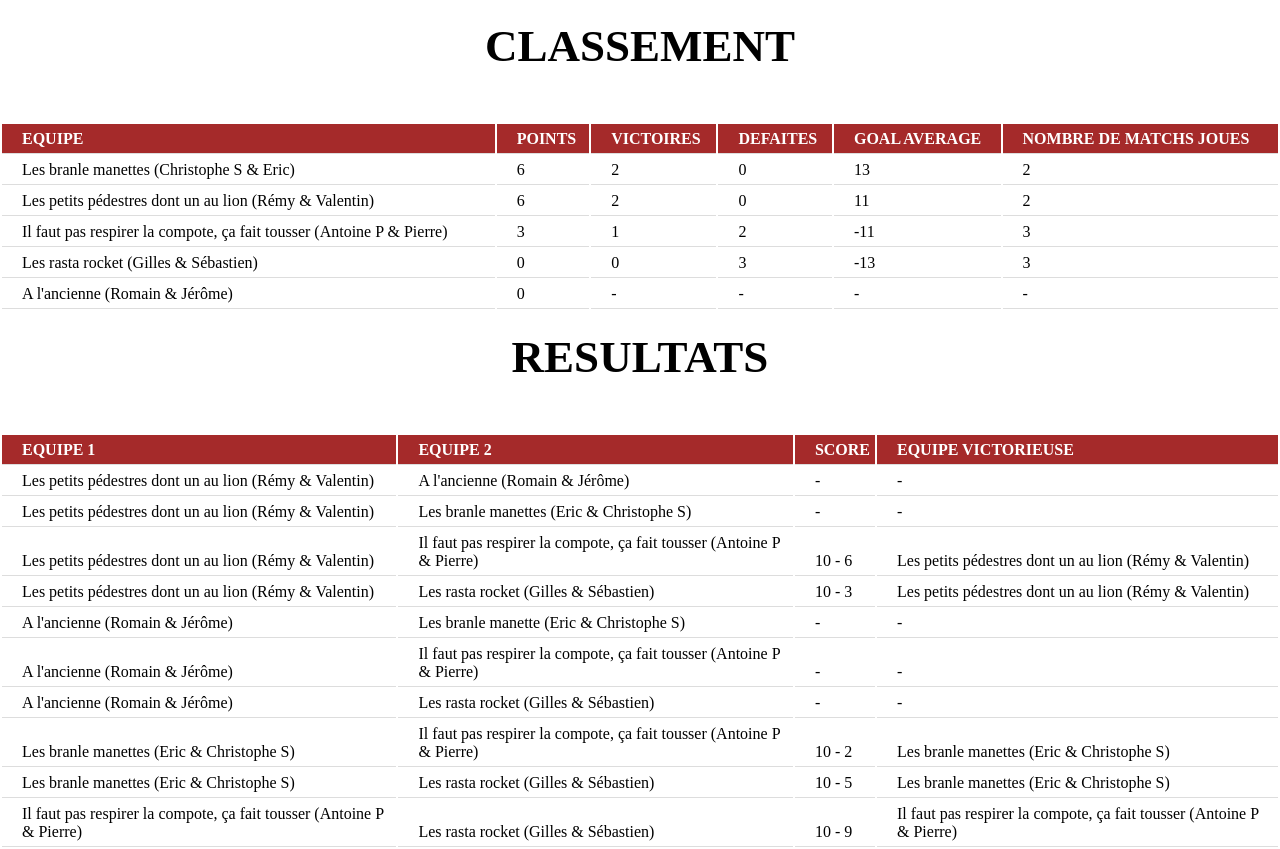
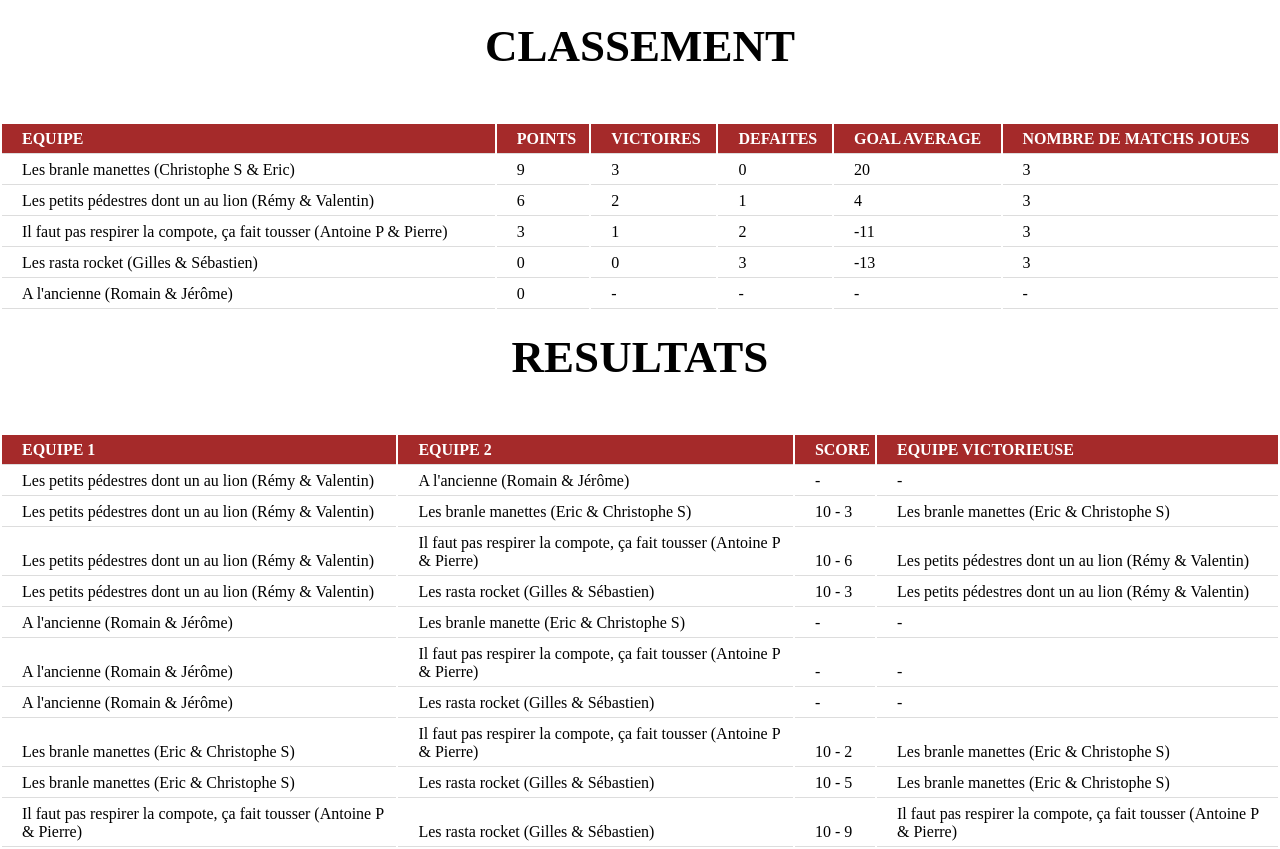
Before and after one commit to vadumont/babyfoot, a PHP site: page /poule_a.php in a window 1280 px wide. Shown: the part 190-1039 px from the top of the page. Run offline with PHP 8.4, Linux system fonts and the light colour scheme.

Commit message:
évolution score

```diff
--- a/poule_a.php
+++ b/poule_a.php
@@ -18,19 +18,19 @@
                     </tr>
                     <tr>
                         <td>Les branle manettes (Christophe S & Eric)</td>
-                        <td>6</td>
-                        <td>2</td>
+                        <td>9</td>
+                        <td>3</td>
                         <td>0</td>
-                        <td>13</td>
-                        <td>2</td>
+                        <td>20</td>
+                        <td>3</td>
                     </tr>
                     <tr>
                         <td>Les petits pédestres dont un au lion (Rémy & Valentin)</td>
                         <td>6</td>
                         <td>2</td>
-                        <td>0</td>
-                        <td>11</td>
-                        <td>2</td>
+                        <td>1</td>
+                        <td>4</td>
+                        <td>3</td>
                     </tr>
                     <tr>
                         <td>Il faut pas respirer la compote, ça fait tousser (Antoine P & Pierre)</td>
@@ -81,8 +81,8 @@
                     <tr>
                         <td>Les petits pédestres dont un au lion (Rémy & Valentin)</td>
                         <td>Les branle manettes (Eric & Christophe S)</td>
-                        <td>-</td>
-                        <td>-</td>
+                        <td>10 - 3</td>
+                        <td>Les branle manettes (Eric & Christophe S)</td>
                     </tr>
                     <tr>
                         <td>Les petits pédestres dont un au lion (Rémy & Valentin)</td>
```
